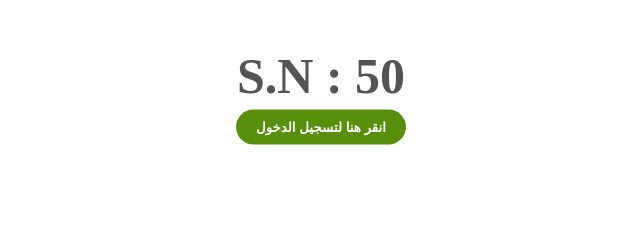
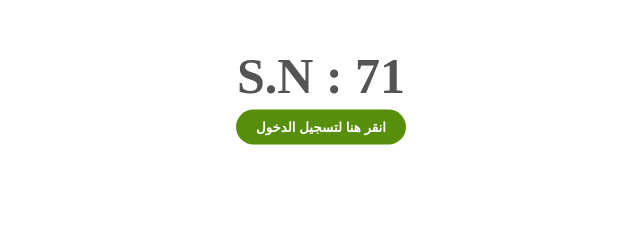
Before and after one commit to ALEmadTransport/account_71, a plain HTML site: page index.html in a window 1280 px wide. Shown: the part 273-513 px from the top of the page, 319-959 px from the left. Drawn offline with Linux system fonts and the light colour scheme.

Commit message:
Update index.html

```diff
--- a/index.html
+++ b/index.html
@@ -49,7 +49,7 @@
 
 <body>
     <img src="background.png" alt="">
-    <span class="sn-label">S.N : 50</span>
+    <span class="sn-label">S.N : 71</span>
     <br>
     <br>
     <br>
```
